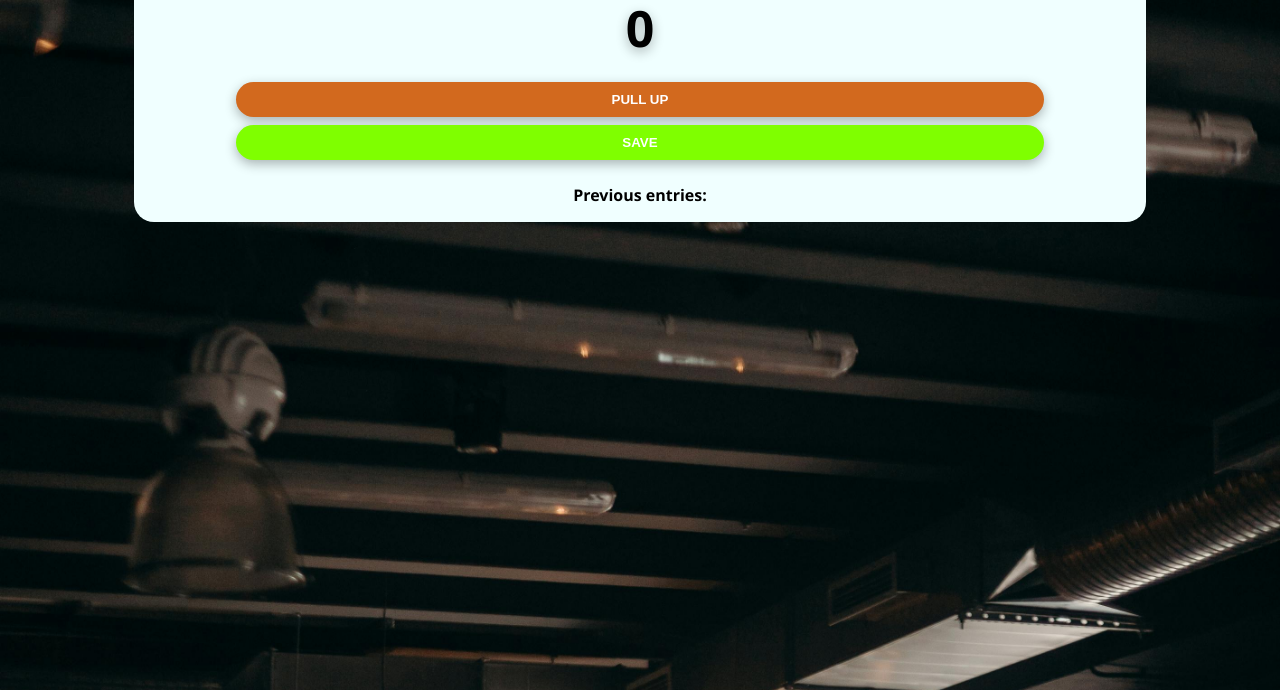
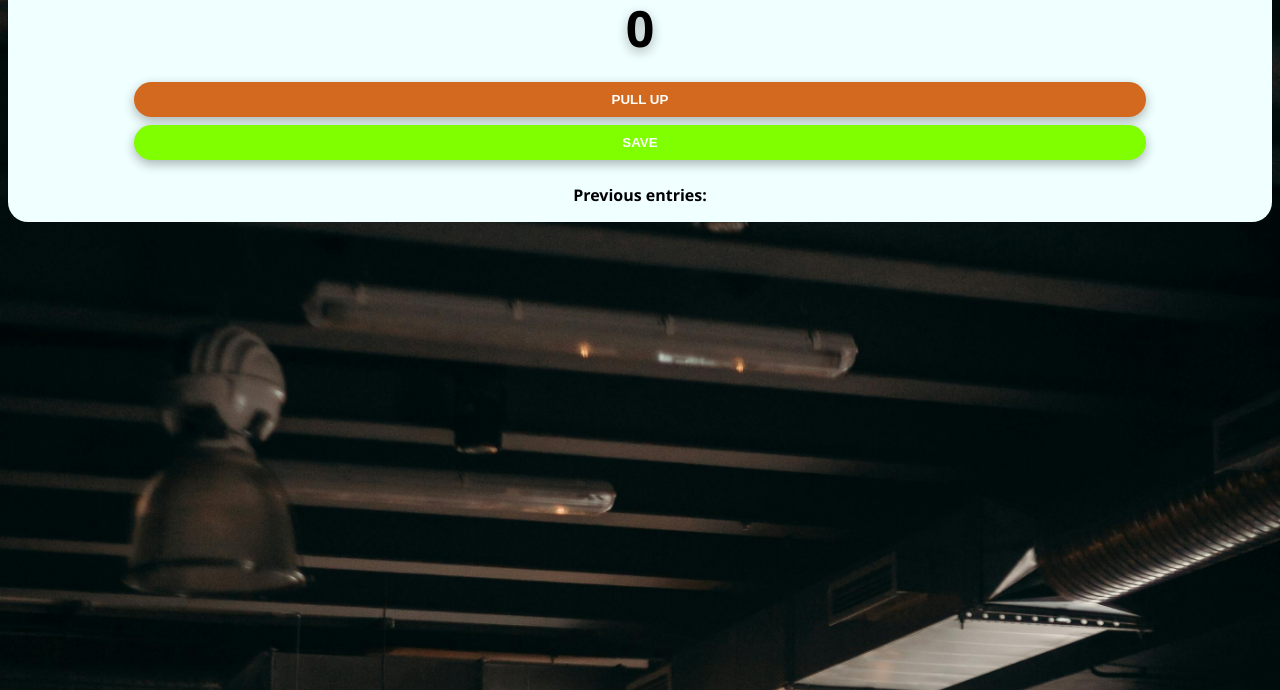
Before and after one commit to slomo-b/PullUpCounter, a plain HTML site: page index.html in a window 1280 px wide. Shown: the part 138-828 px from the top of the page. Drawn offline with Linux system fonts and the light colour scheme.

Commit message:
Update index.css

```diff
--- a/index.css
+++ b/index.css
@@ -8,7 +8,7 @@ body {
 
 .container {
     background: azure;
-    max-width: 80%;
+    max-width: 80%, 200px;
     margin: auto;
     border-radius: 20px;
 }
```
